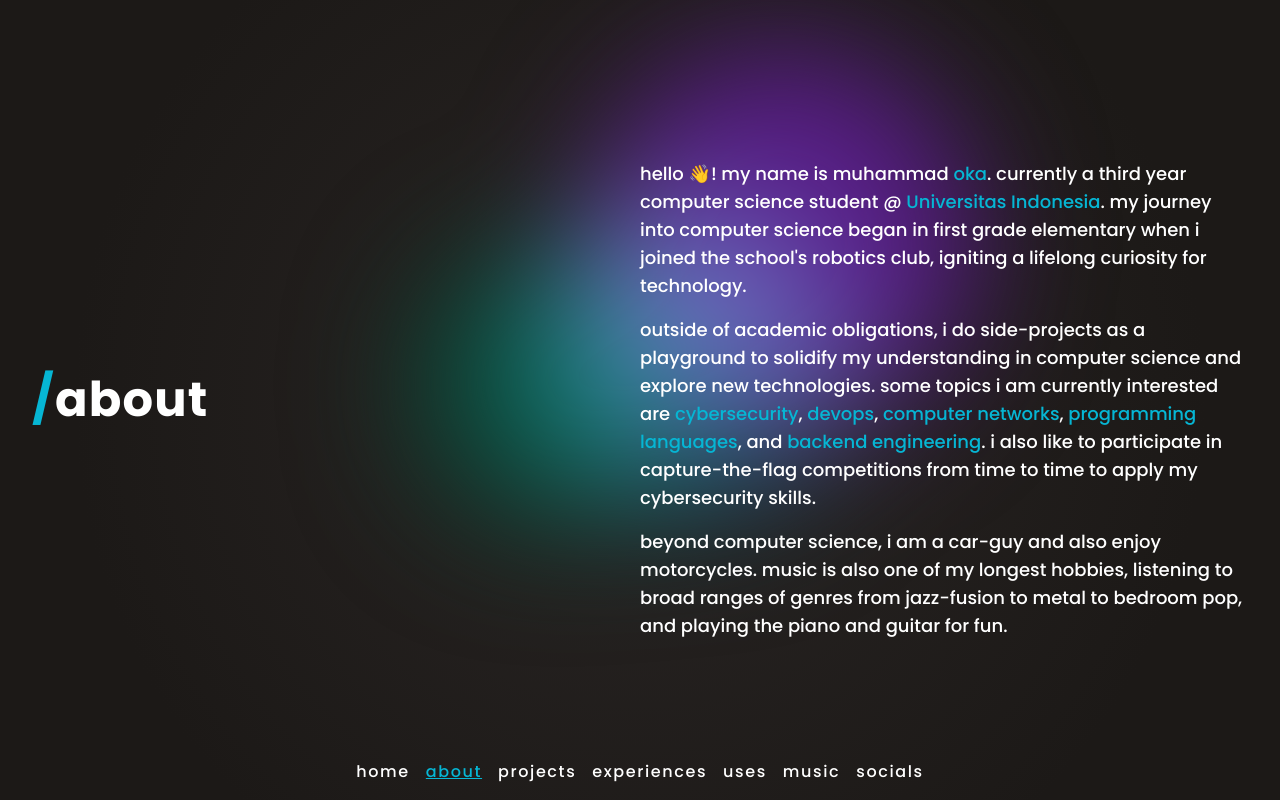
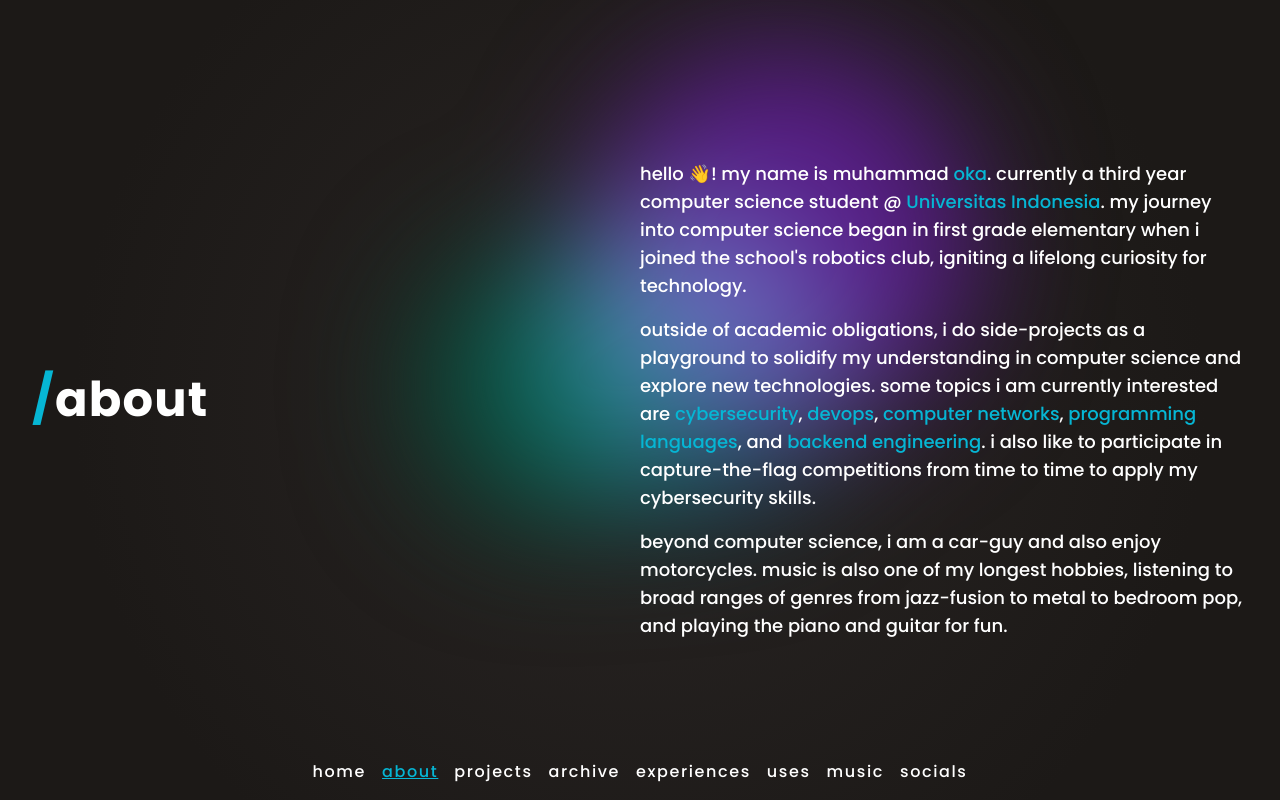
Before and after one commit to kawijayaa/muhammadoka.dev, a Next.js app: page /about in a window 1280 px wide. Built offline with nearby package versions, Linux system fonts and the light colour scheme.

Commit message:
add archive page

```diff
--- a/app/components/Navbar.tsx
+++ b/app/components/Navbar.tsx
@@ -22,6 +22,7 @@ export default function Navbar() {
           <a href="/" className='hover:underline'>home</a>
           <a href="/about" className={`${usePathname() === "/about" ? "text-cyan-500 underline" : ""} hover:underline`}>about</a>
           <a href="/projects" className={`${usePathname() === "/projects" ? "text-cyan-500 underline" : ""} hover:underline`}>projects</a>
+          <a href="https://archive.muhammadoka.dev" className="hover:underline">archive</a>
           <a href="/experiences" className={`${usePathname() === "/experiences" ? "text-cyan-500 underline" : ""} hover:underline`}>experiences</a>
           <a href="/uses" className={`${usePathname() === "/uses" ? "text-cyan-500 underline" : ""} hover:underline`}>uses</a>
           <a href="/music" className={`${usePathname() === "/music" ? "text-cyan-500 underline" : ""} hover:underline`}>music</a>
@@ -35,6 +36,7 @@ export default function Navbar() {
         <a href="/" className='tracking-widest'>home</a>
         <a href="/about" className={`${usePathname() === "/about" ? "text-cyan-500 underline" : ""} hover:underline tracking-widest`}>about</a>
         <a href="/projects" className={`${usePathname() === "/projects" ? "text-cyan-500 underline" : ""} hover:underline tracking-widest`}>projects</a>
+        <a href="https://archive.muhammadoka.dev" className="hover:underline tracking-widest">archive</a>
         <a href="/experiences" className={`${usePathname() === "/experiences" ? "text-cyan-500 underline" : ""} hover:underline tracking-widest`}>experiences</a>
         <a href="/uses" className={`${usePathname() === "/uses" ? "text-cyan-500 underline" : ""} hover:underline tracking-widest`}>uses</a>
         <a href="/music" className={`${usePathname() === "/music" ? "text-cyan-500 underline" : ""} hover:underline tracking-widest`}>music</a>
--- a/app/page.tsx
+++ b/app/page.tsx
@@ -12,6 +12,7 @@ export default function Home() {
       <div className="flex flex-col text-right gap-4 md:gap-12 tracking-widest md:text-xl font-light">
         <a href="/about" className="hover:underline hover:text-cyan-500">about</a>
         <a href="/projects" className="hover:underline hover:text-cyan-500">projects</a>
+        <a href="https://archive.muhammadoka.dev" className="hover:underline hover:text-cyan-500">archive</a>
         <a href="/experiences" className="hover:underline hover:text-cyan-500">experiences</a>
         <a href="/uses" className="hover:underline hover:text-cyan-500">uses</a>
         <a href="/music" className="hover:underline hover:text-cyan-500">music</a>
```
